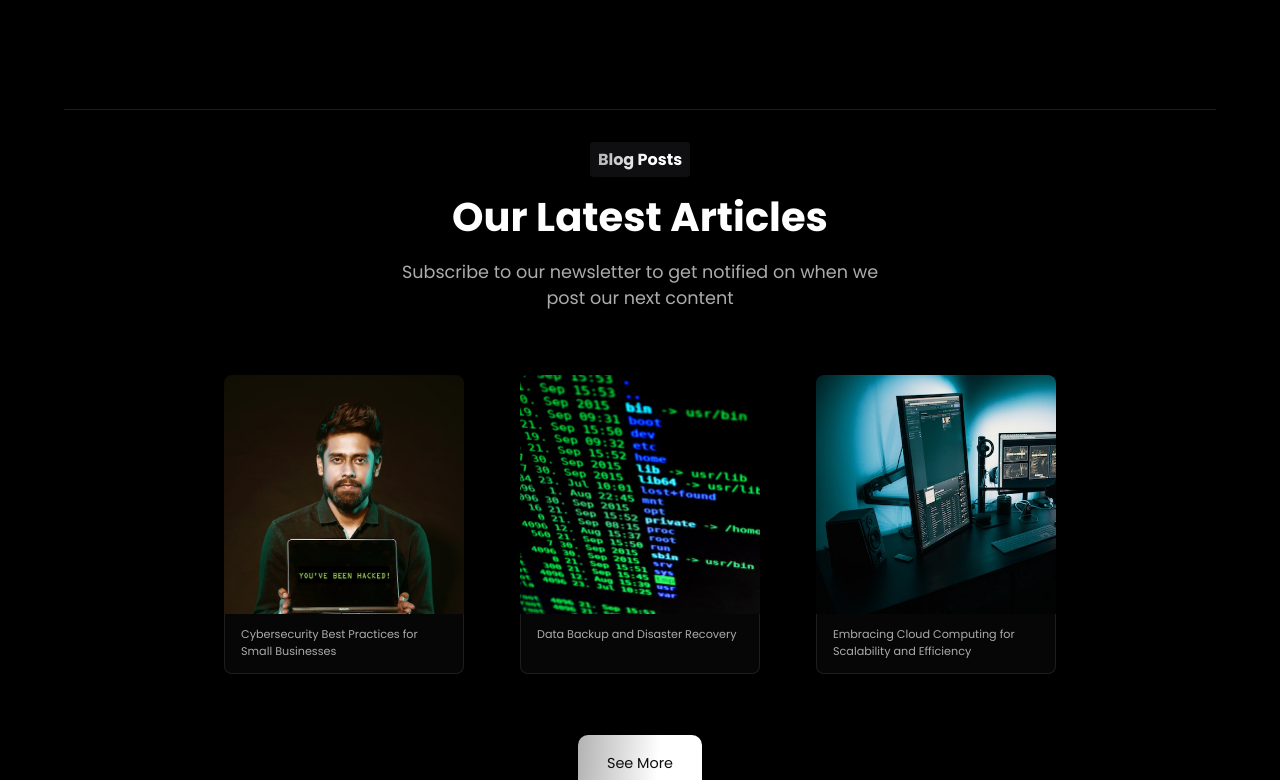
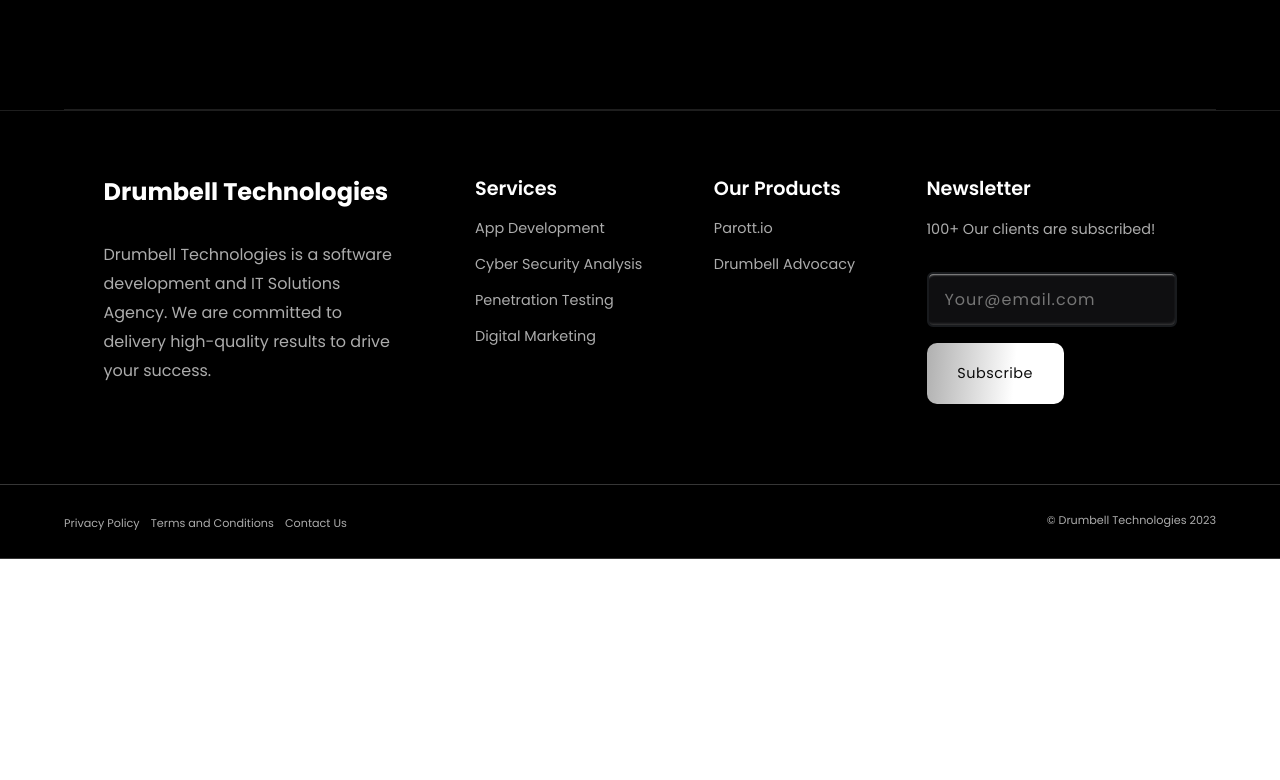
Before and after one commit to PromiseUdo/drumbell-technologies, a Next.js app: page / in a window 1280 px wide. Shown: the part 5336-6116 px from the top of the page. After the commit the page ends 5895 px from the top, so only its background shows below. Built offline with nearby package versions, Linux system fonts and the light colour scheme.

Commit message:
blog section update1

```diff
--- a/src/app/page.js
+++ b/src/app/page.js
@@ -35,7 +35,7 @@
         {/* <Pricing /> */}
         <Clients />
         <Contact />
-        <Blogs />
+        {/* <Blogs /> */}
       </main>
       <Footer />
       <FooterExt />
```
